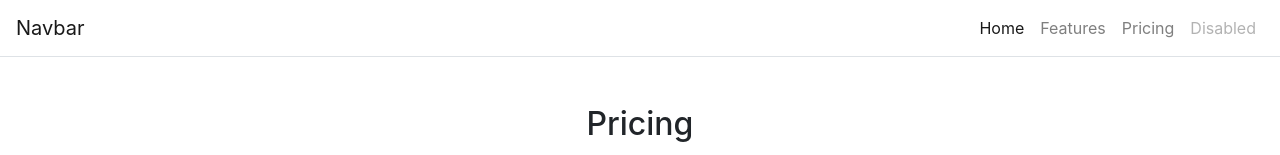
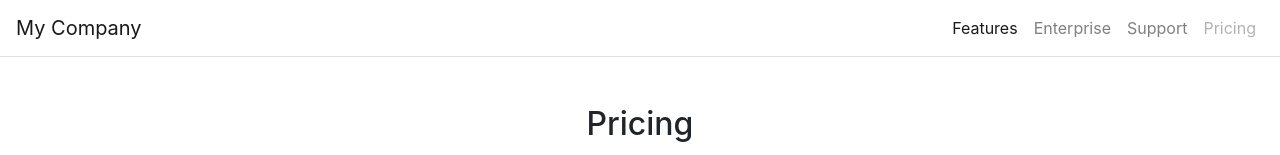
Before and after one commit to lewis262626/example-landing-page, a website: page index.html in a window 1280 px wide. Shown: the top 155 px of the page. Drawn offline with nearby package versions, Linux system fonts and the light colour scheme.

Commit message:
add minor deatils like nav bar names

```diff
--- a/index.html
+++ b/index.html
@@ -22,7 +22,7 @@
     <nav
       class="navbar navbar-expand-lg navbar-light bg-white border-bottom box-shadow"
     >
-      <a class="navbar-brand" href="#">Navbar</a>
+      <a class="navbar-brand" href="#">My Company</a>
       <button
         class="navbar-toggler"
         type="button"
@@ -37,11 +37,11 @@
       <div class="collapse navbar-collapse" id="navbarNavAltMarkup">
         <div class="navbar-nav ml-md-auto">
           <a class="nav-item nav-link active" href="#"
-            >Home <span class="sr-only">(current)</span></a
+            >Features <span class="sr-only">(current)</span></a
           >
-          <a class="nav-item nav-link" href="#">Features</a>
-          <a class="nav-item nav-link" href="#">Pricing</a>
-          <a class="nav-item nav-link disabled" href="#">Disabled</a>
+          <a class="nav-item nav-link" href="#">Enterprise</a>
+          <a class="nav-item nav-link" href="#">Support</a>
+          <a class="nav-item nav-link disabled" href="#">Pricing</a>
         </div>
       </div>
     </nav>
```
Also changed, not shown: README.md (added).
